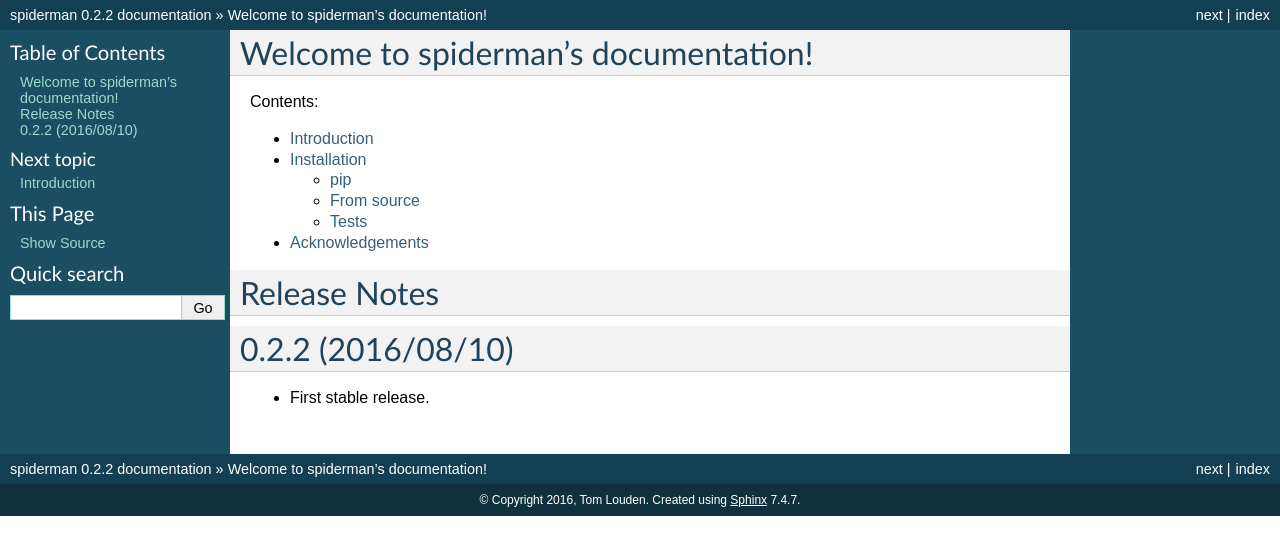
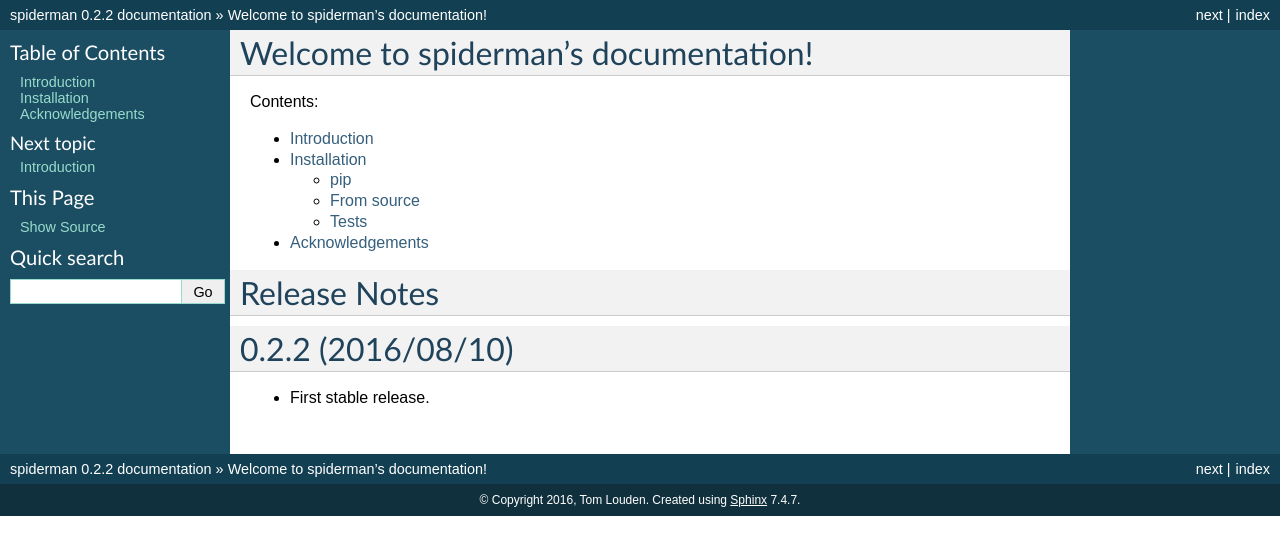
Before and after one commit to tomlouden/SPIDERMAN, a Sphinx documentation site: the page built from docs/index.rst, in a window 1280 px wide. Shown: the top 555 px of the page. Built offline with Sphinx 7.4.7, drawn with Linux system fonts in a browser that asks for light colours.

Commit message:
release notes

```diff
--- a/docs/conf.py
+++ b/docs/conf.py
@@ -164,6 +164,7 @@ html_static_path = ['_static']
 
 # Custom sidebar templates, maps document names to template names.
 #html_sidebars = {}
+html_sidebars = { '**': ['globaltoc.html', 'relations.html', 'sourcelink.html', 'searchbox.html'], }
 
 # Additional templates that should be rendered to pages, maps page names to
 # template names.
```
